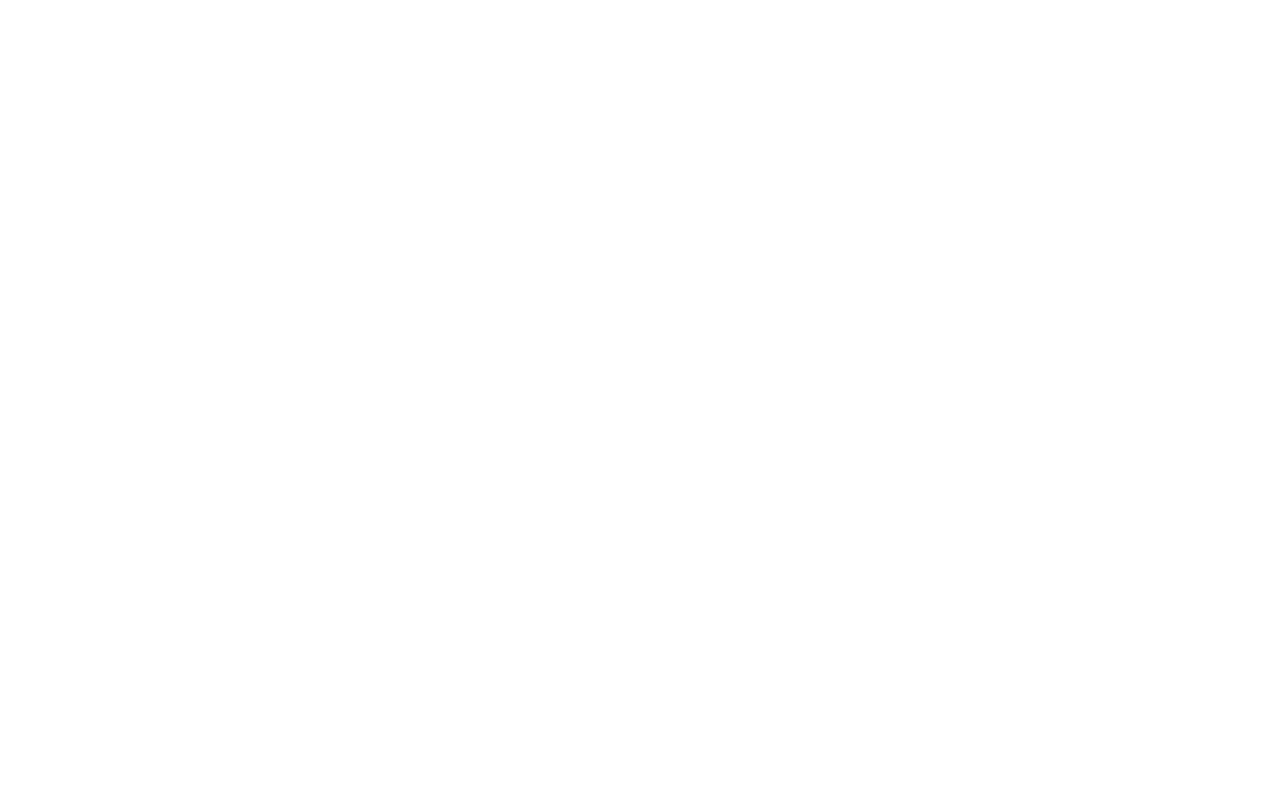
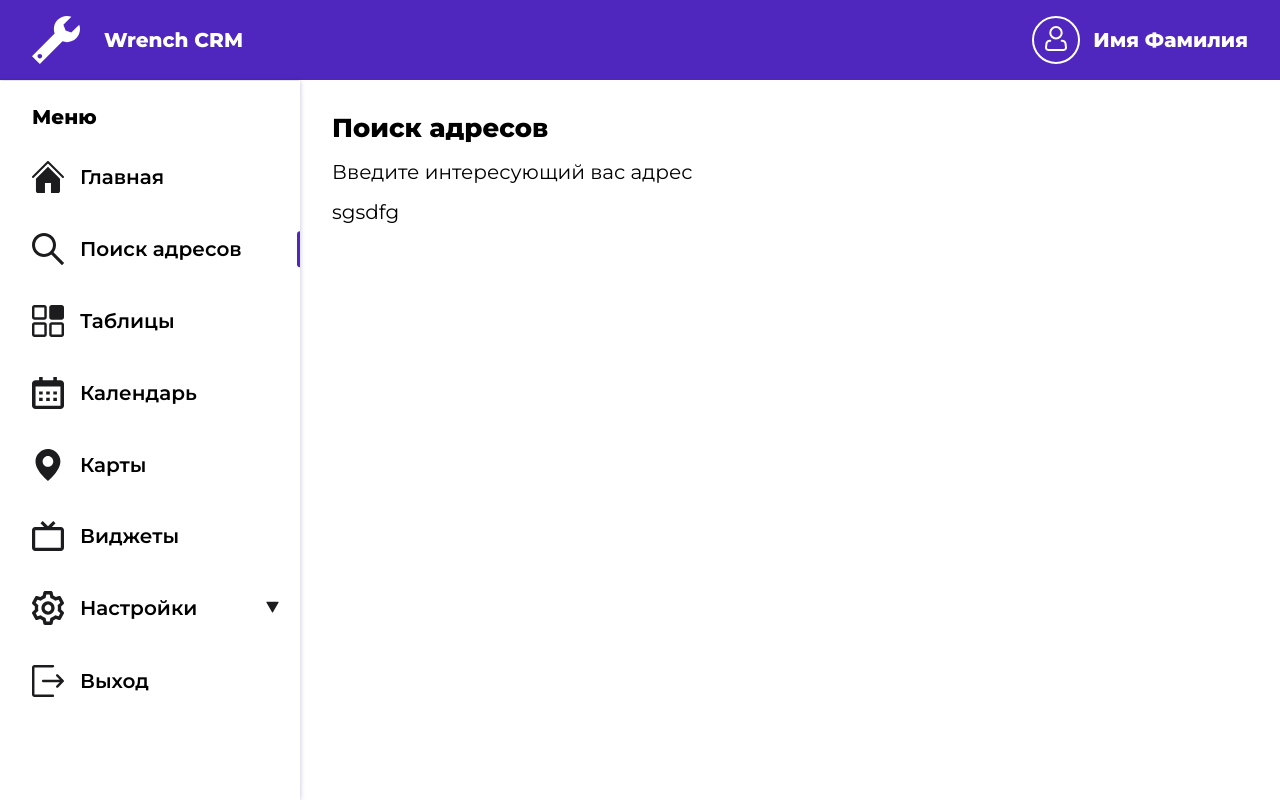
Before and after one commit to n1v0xin/react-dadata, a React (Create React App) app: page /address in a window 1280 px wide. Before the commit this address had no page. Built offline with nearby package versions, Linux system fonts and the light colour scheme.

Commit message:
navbar active link update

```diff
--- a/src/app.tsx
+++ b/src/app.tsx
@@ -2,6 +2,7 @@
 import { BrowserRouter, Routes, Route } from 'react-router-dom';
 import './scss/index.scss';
 import PageIndex from './pages';
+import PageAddress from './pages/address';
 
 const App = () => {
   return (
@@ -9,6 +10,7 @@
       <div className='app'>
         <Routes>
           <Route path='/' element={<PageIndex />} />
+          <Route path='/address' element={<PageAddress />} />
         </Routes>
       </div>
     </BrowserRouter>
--- a/src/components/sidebar/index.tsx
+++ b/src/components/sidebar/index.tsx
@@ -1,5 +1,5 @@
 import React from 'react';
-import { Link } from 'react-router-dom';
+import { Link, NavLink } from 'react-router-dom';
 import {
   addressIcon,
   calendarIcon,
@@ -31,13 +31,24 @@
       <div className='sidebar__title'>Меню</div>
 
       <div className='sidebar__wrapper'>
-        <Link className='sidebar__link' to='/'>
+        <NavLink
+          end
+          to='/'
+          className={({ isActive }) =>
+            isActive ? 'sidebar__link sidebar__link--active' : 'sidebar__link'
+          }
+        >
           {indexIcon} Главная
-        </Link>
+        </NavLink>
 
-        <Link className='sidebar__link sidebar__link--active' to='/address'>
+        <NavLink
+          className={({ isActive }) =>
+            isActive ? 'sidebar__link sidebar__link--active' : 'sidebar__link'
+          }
+          to='/address'
+        >
           {addressIcon} Поиск адресов
-        </Link>
+        </NavLink>
 
         <Link className='sidebar__link' to='/'>
           {tablesIcon} Таблицы
--- a/src/pages/address.tsx
+++ b/src/pages/address.tsx
@@ -0,0 +1,12 @@
+import React from 'react';
+import Container from '../components/container';
+
+const PageAddress = () => {
+  return (
+    <Container title='Поиск адресов' subtitle='Введите интересующий вас адрес'>
+      <div className='test'>sgsdfg</div>
+    </Container>
+  );
+};
+
+export default PageAddress;
--- a/src/pages/index.tsx
+++ b/src/pages/index.tsx
@@ -3,7 +3,7 @@
 
 const PageIndex = () => {
   return (
-    <Container title='Поиск адресов' subtitle='Введите интересующий вас адрес'>
+    <Container title='Новости' subtitle='Обновление CRM до 1.2'>
       <div className='test'>sgsdfg</div>
     </Container>
   );
```
